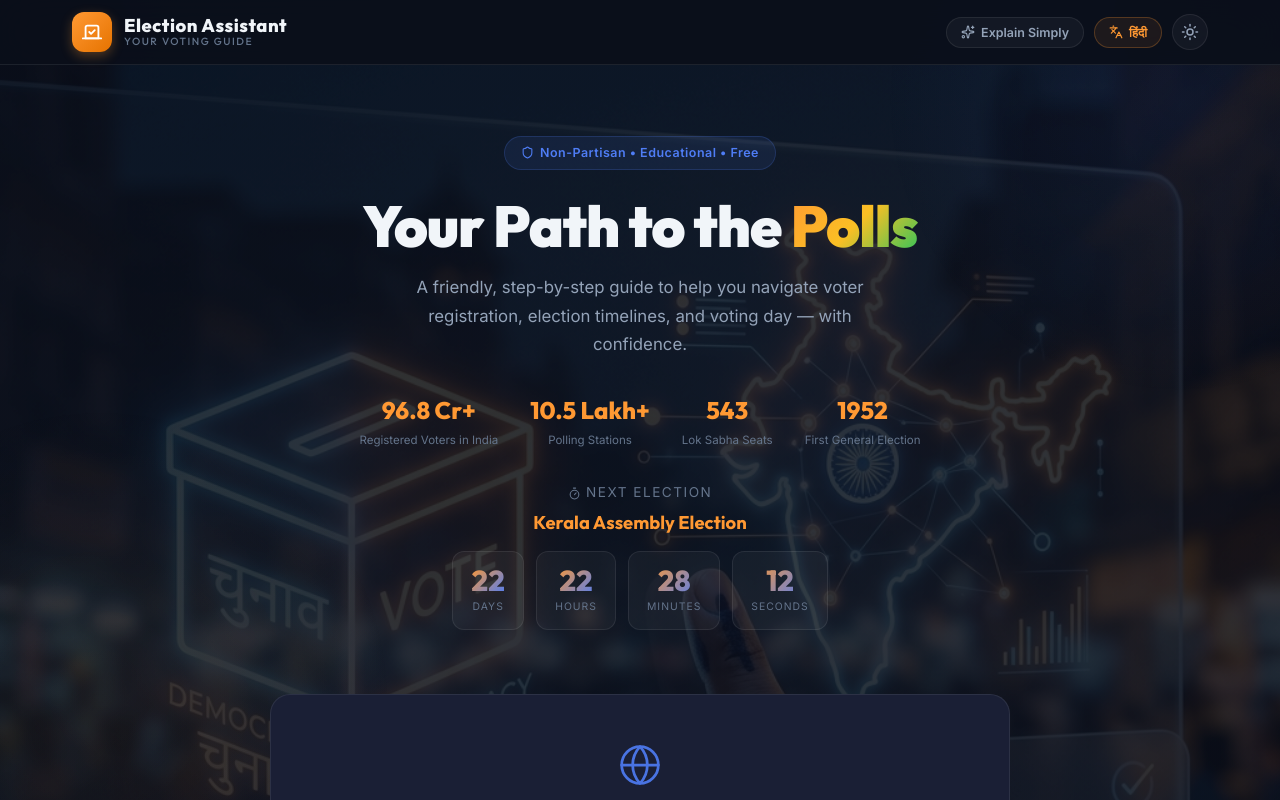
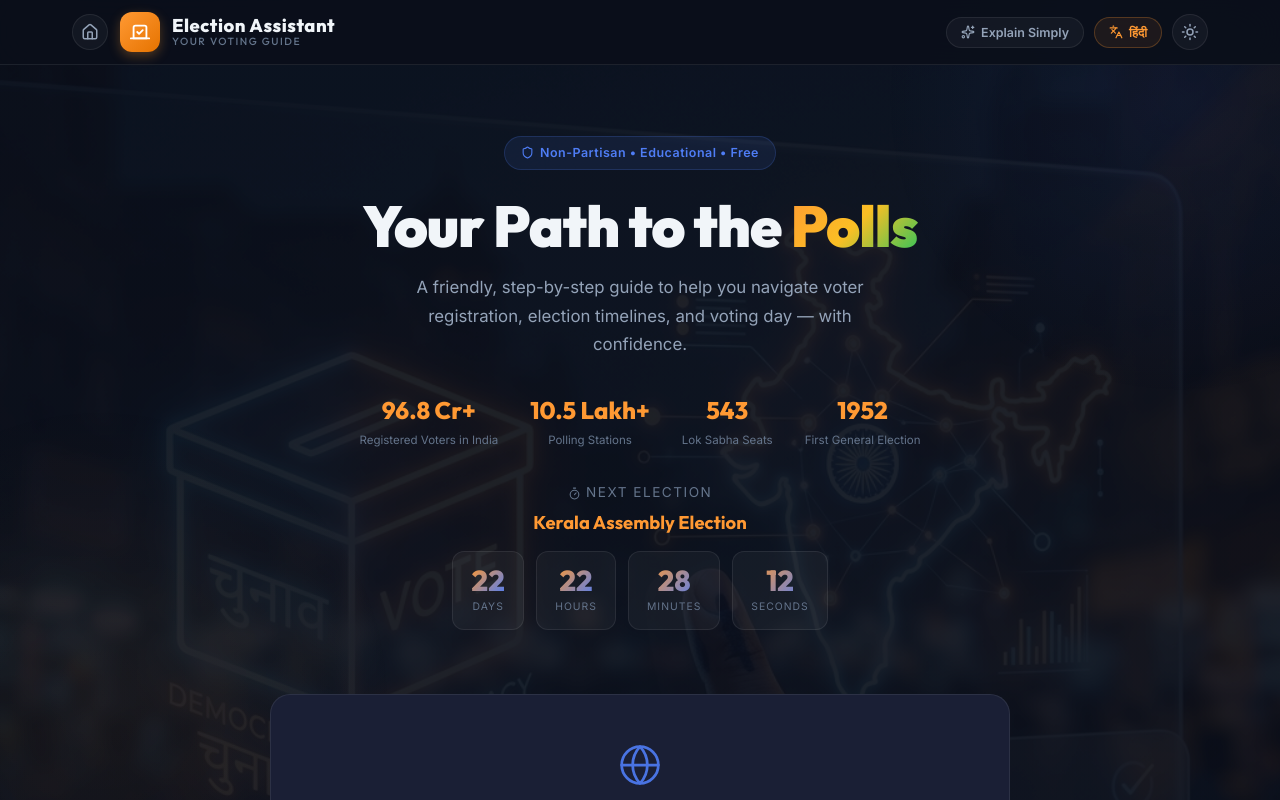
Before and after one commit to ssr2024me/election-assistant, a React (Vite) app: page / in a window 1280 px wide. Shown: the top 800 px of the page. Built offline with nearby package versions, Linux system fonts and the light colour scheme.

Commit message:
Added-home-button-and-improved-text-readability

```diff
--- a/src/App.css
+++ b/src/App.css
@@ -12,7 +12,7 @@
 
 .app-container.ready {
   opacity: 1;
-  background-image: linear-gradient(rgba(11, 15, 26, 0.85), rgba(11, 15, 26, 0.85)), url('/election-assistant/election-bg.png');
+  background-image: linear-gradient(rgba(11, 15, 26, 0.92), rgba(11, 15, 26, 0.92)), url('/election-assistant/election-bg.png');
   background-attachment: fixed;
   background-size: cover;
   background-position: center;
@@ -70,6 +70,26 @@
   display: flex;
   align-items: center;
   gap: 12px;
+}
+
+.home-btn {
+  display: flex;
+  align-items: center;
+  justify-content: center;
+  width: 36px;
+  height: 36px;
+  background: var(--glass-bg);
+  border: 1px solid var(--glass-border);
+  border-radius: 50%;
+  color: var(--text-secondary);
+  cursor: pointer;
+  transition: var(--transition-smooth);
+}
+
+.home-btn:hover {
+  border-color: var(--accent-blue);
+  color: var(--accent-blue);
+  transform: scale(1.1);
 }
 
 .logo-badge {
@@ -1037,7 +1057,7 @@
 }
 
 [data-theme="light"] .app-container.ready {
-  background-image: linear-gradient(rgba(248, 250, 252, 0.94), rgba(248, 250, 252, 0.94)), url('/election-assistant/election-bg.png');
+  background-image: linear-gradient(rgba(248, 250, 252, 0.96), rgba(248, 250, 252, 0.96)), url('/election-assistant/election-bg.png');
 }
 
 [data-theme="light"] .app-container::before {
--- a/src/App.jsx
+++ b/src/App.jsx
@@ -1,6 +1,6 @@
 import { useState, useEffect, useRef } from 'react';
 import { motion, AnimatePresence } from 'framer-motion';
-import { Vote, CheckCircle2, Globe, Search, Sparkles, ArrowRight, RefreshCcw, Calendar, HelpCircle, AlertTriangle, Shield, FileText, ChevronLeft, Languages, Sun, Moon, MapPin, Share2, Volume2, Timer } from 'lucide-react';
+import { Vote, CheckCircle2, Globe, Search, Sparkles, ArrowRight, RefreshCcw, Calendar, HelpCircle, AlertTriangle, Shield, FileText, ChevronLeft, Languages, Sun, Moon, MapPin, Share2, Volume2, Timer, Home } from 'lucide-react';
 import './App.css';
 import { electionData } from './data/electionSteps';
 import { translations } from './data/translations';
@@ -239,6 +239,7 @@ function App() {
       <header className="header">
         <div className="container header-inner">
           <div className="logo-area">
+            <button className="home-btn" onClick={reset} title="Home"><Home size={18} /></button>
             <div className="logo-badge"><Vote size={22} /></div>
             <div className="logo-text">{t.logoTitle}<span className="logo-sub">{t.logoSub}</span></div>
           </div>
```
